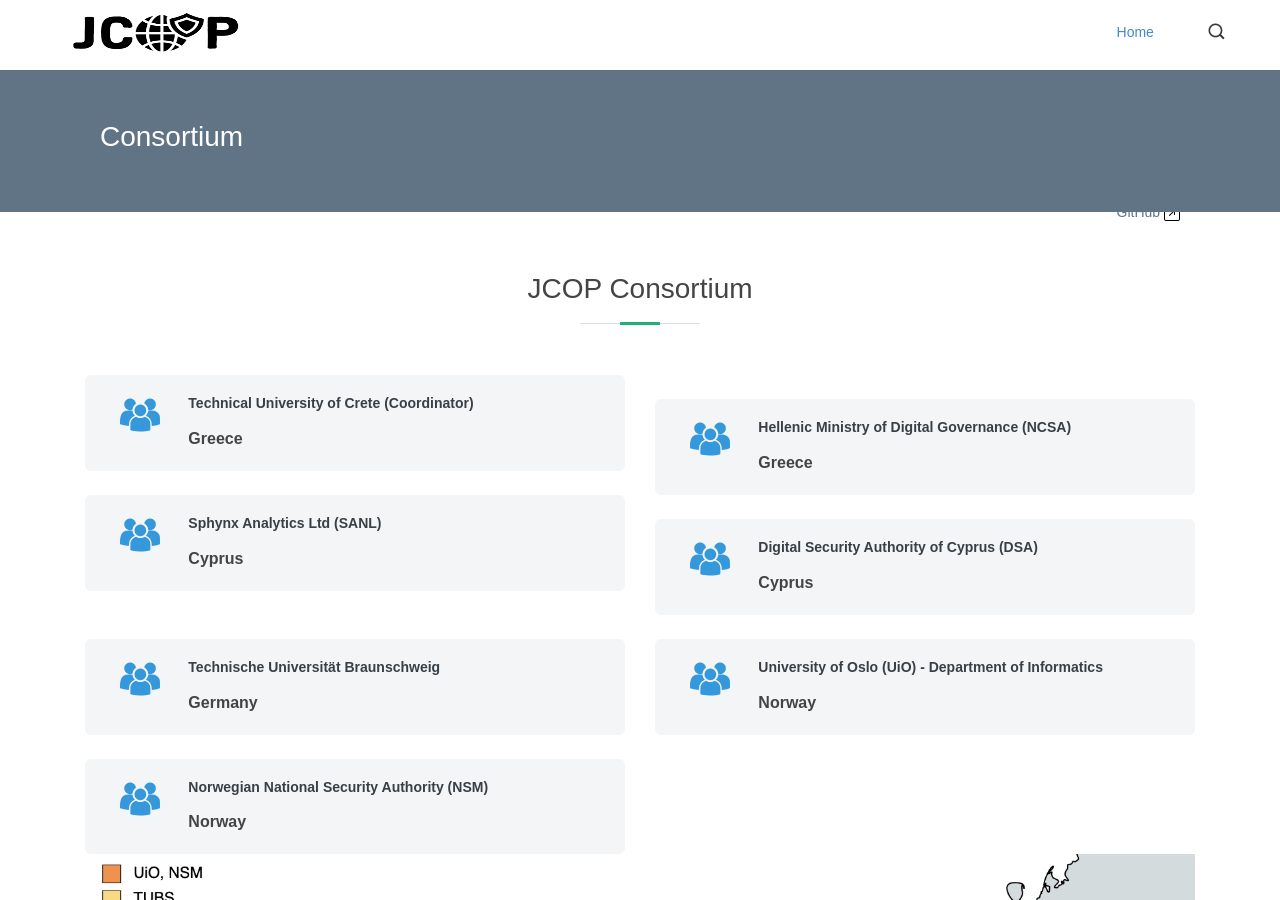
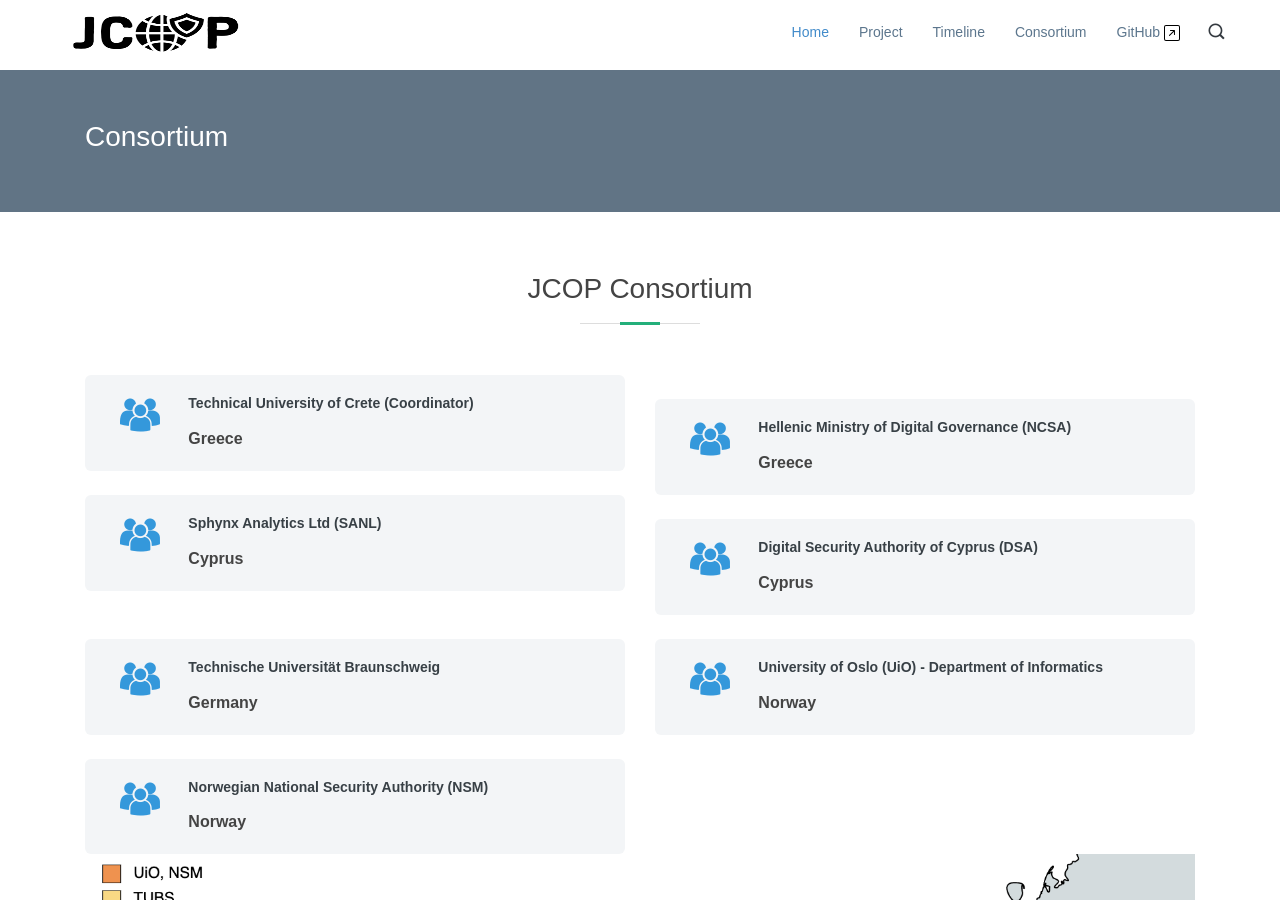
Before and after one commit to mateusdz/jcopweb, a Jekyll site: the page built from consortium.html, in a window 1280 px wide and 900 px high. Built offline with Jekyll 4.4.1, drawn with Linux system fonts in a browser that asks for light colours.

Commit message:
Navigation + logo size

```diff
--- a/_includes/navbar.html
+++ b/_includes/navbar.html
@@ -2,21 +2,29 @@
 <header id="header">
   <div class="container">
     <div class="logo float-left">
-      <a href="{{ site.baseurl }}/index.html"><img width="200px" height="45px"
+      <a href="{{ site.baseurl }}/index.html"><img width="200px" height="100px"
           src="{{ site.baseurl }}/assets/img/logo.png" alt="" class="img-fluid"></a>
     </div>
-    <nav class="nav-menu float-right d-none d-lg-block">
-      <ul class="nav navbar-nav">
-        <li class="active"><a href="{{ site.baseurl }}/index.html">Home</a></li>
-        <li><a href="{{ site.baseurl }}/project.html">Project</a></li>
+    <nav class="nav nav-menu float-right d-none d-lg-block">
+      <ul>
+        <li class="nav-item">
+          <a class="nav-link active" href="{{ site.baseurl }}/index.html">Home</a>
+        </li>
+        <li class="nav-item">
+          <a class="nav-link" href="{{ site.baseurl }}/project.html">Project</a>
+        </li>
         <!-- <li><a href="{{ site.baseurl }}/faq.html">FAQ</a></li> -->
-        <li><a href="{{ site.baseurl }}/timeline.html">Timeline</a></li>
-        <li><a href="{{ site.baseurl }}/partners.html">Partners</a></li>
-        <li><a href="https://github.com/EU-JCOP/jcopweb">GitHub
-        <img src="{{ site.baseurl }}/assets/img/external_url.svg" alt="External url icon">
-        </a></li>
+        <li class="nav-item">
+          <a class="nav-link" href="{{ site.baseurl }}/timeline.html">Timeline</a>
+        </li>
+        <li class="nav-item">
+          <a class="nav-link" href="{{ site.baseurl }}/consortium.html">Consortium</a></li>
+        <li class="nav-item"><a class="nav-link" href="https://github.com/EU-JCOP/jcopweb">GitHub
+            <img src="{{ site.baseurl }}/assets/img/external_url.svg" alt="External url icon">
+          </a></li>
       </ul>
-    </nav><!-- .nav-menu -->
+    </nav>
+    <!-- .nav-menu -->
     <i class="icofont-search-1 search-toggle search-toggle-relative"></i>
     <div title="Search" class="top-search">
       <div class="container">
@@ -26,7 +34,7 @@
               <button type="submit">Search</button>
               <span>
                 <input name="query" type="text" autocomplete="off" placeholder="Search with Google" maxlength="200" />
-                <input name="q" type="hidden" value="site:jcop.eu"/>
+                <input name="q" type="hidden" value="site:jcop.eu" />
               </span>
             </form>
           </div>
```
Also changed, not shown: README.md, consortium.html (renamed from partners.html), 7 other files.
